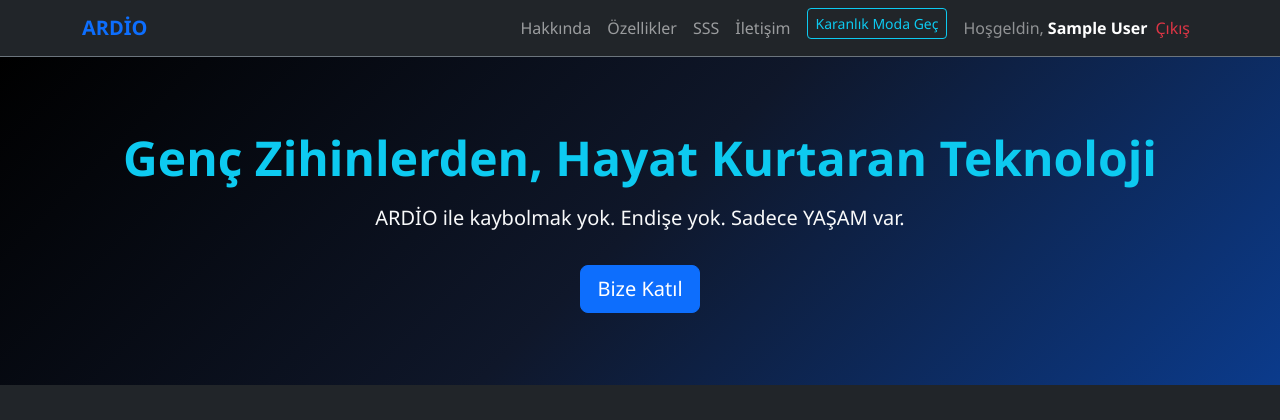
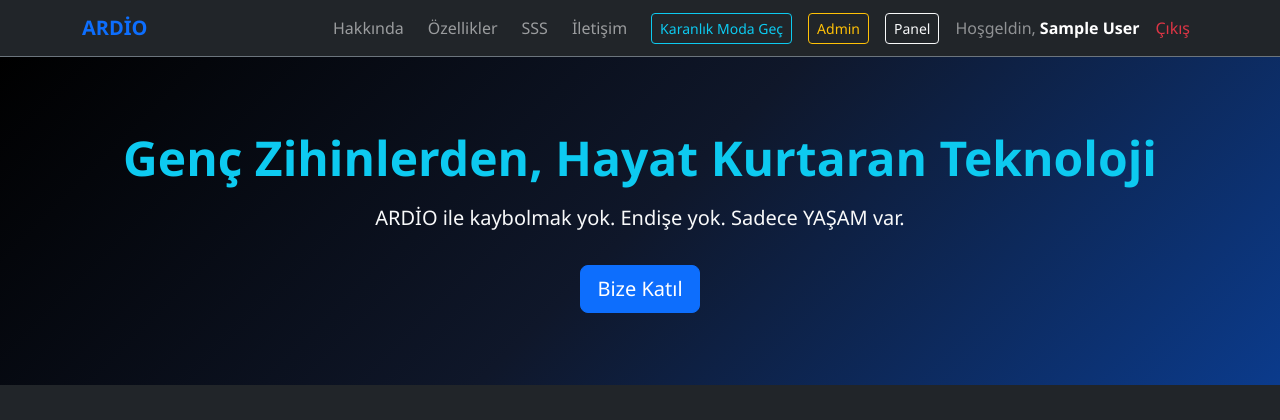
Before and after one commit to mehmetdonmezz/test, a PHP site: page /index.php in a window 1280 px wide. Shown: the top 420 px of the page. Run offline with PHP 8.4, Linux system fonts and the light colour scheme; the visitor is signed in with stand-in values (Sample User, id 1).

Commit message:
Add admin and panel links to navbar for authenticated users
Co-authored-by: ademdonmez9 <ademdonmez9@gmail.com>

```diff
--- a/index.php
+++ b/index.php
@@ -23,7 +23,7 @@ session_start();
         <span class="navbar-toggler-icon"></span>
       </button>
       <div class="collapse navbar-collapse" id="navbars">
-        <ul class="navbar-nav ms-auto mb-2 mb-lg-0">
+        <ul class="navbar-nav ms-auto mb-2 mb-lg-0 align-items-lg-center gap-lg-2">
           <li class="nav-item"><a href="#about" class="nav-link">Hakkında</a></li>
           <li class="nav-item"><a href="#features" class="nav-link">Özellikler</a></li>
           <li class="nav-item"><a href="#faq" class="nav-link">SSS</a></li>
@@ -32,7 +32,11 @@ session_start();
             <button class="btn btn-sm btn-outline-info" onclick="toggleTheme()" type="button"><span data-theme-label>Aydınlık</span> Moda Geç</button>
           </li>
           <?php if (isset($_SESSION['user_name'])): ?>
-            <li class="nav-item ms-3 d-flex align-items-center text-white-50">Hoşgeldin, <strong class="ms-1 text-white"><?php echo htmlspecialchars($_SESSION['user_name']); ?></strong></li>
+            <?php if (isset($_SESSION['is_admin']) && (int)$_SESSION['is_admin'] === 1): ?>
+              <li class="nav-item"><a href="admin.php" class="btn btn-sm btn-outline-warning ms-lg-2">Admin</a></li>
+            <?php endif; ?>
+            <li class="nav-item"><a href="panel.php" class="btn btn-sm btn-outline-light ms-lg-2">Panel</a></li>
+            <li class="nav-item ms-lg-2 d-flex align-items-center text-white-50">Hoşgeldin, <strong class="ms-1 text-white"><?php echo htmlspecialchars($_SESSION['user_name']); ?></strong></li>
             <li class="nav-item"><a href="logout.php" class="nav-link text-danger">Çıkış</a></li>
           <?php else: ?>
             <li class="nav-item"><a href="login.php" class="nav-link text-success">Giriş</a></li>
```
